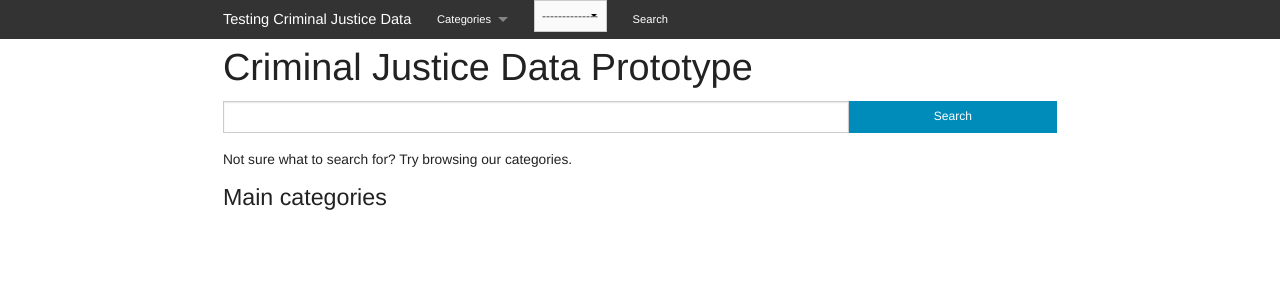
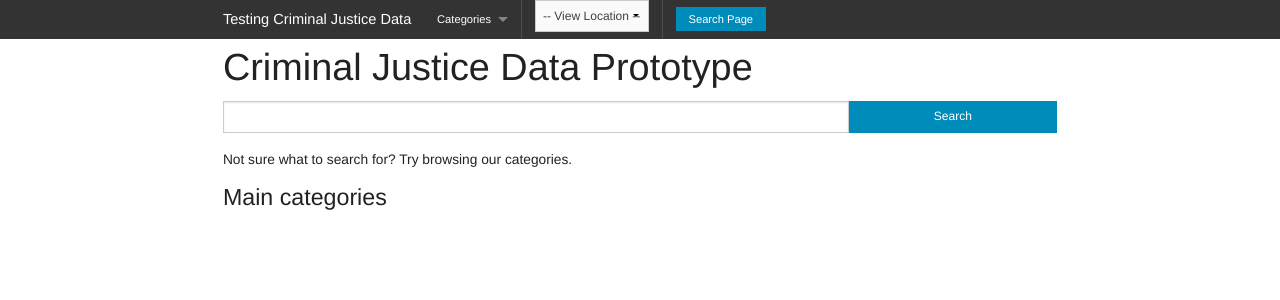
Before and after one commit to themarshallproject/hall-of-justice, a Django app: template cjdata/templates/cjdata/index.html in a window 1280 px wide. Shown: the top 300 px of the page. Run offline with Django 3.2, Linux system fonts and the light colour scheme; the template is opened without the code that fills it, so the values that code supplies are empty.

Commit message:
Add dividers between buttons in top nav.

```diff
--- a/hoj/templates/base.html
+++ b/hoj/templates/base.html
@@ -36,16 +36,18 @@
                             </li>{% endfor %}
                         </ul>
                     </li>
+                    <li class="divider"></li>
                     <li class="has-form">
                         <select id="state-select" name="state">
-                            <option value="" {% if not location_abbr %}selected{% endif %}>--------------</option>
+                            <option value="" {% if not location_abbr %}selected{% endif %}>-- View Location --</option>
                         {% for item in state_choices %}
                             <option {% ifequal item.0 location_abbr %}selected{% endifequal %}
                             value="{% url 'datasets-by-location' location=item.0|lower %}">{{ item.1 }}</option>
                         {% endfor %}
                         </select>
                     </li>
-                    <li><a href="{% url 'haystack_search' %}">Search</a></li>
+                    <li class="divider"></li>
+                    <li class="has-form"><a class="button" href="{% url 'haystack_search' %}">Search Page</a></li>
                 </ul>
             </section>
         </nav>
```
